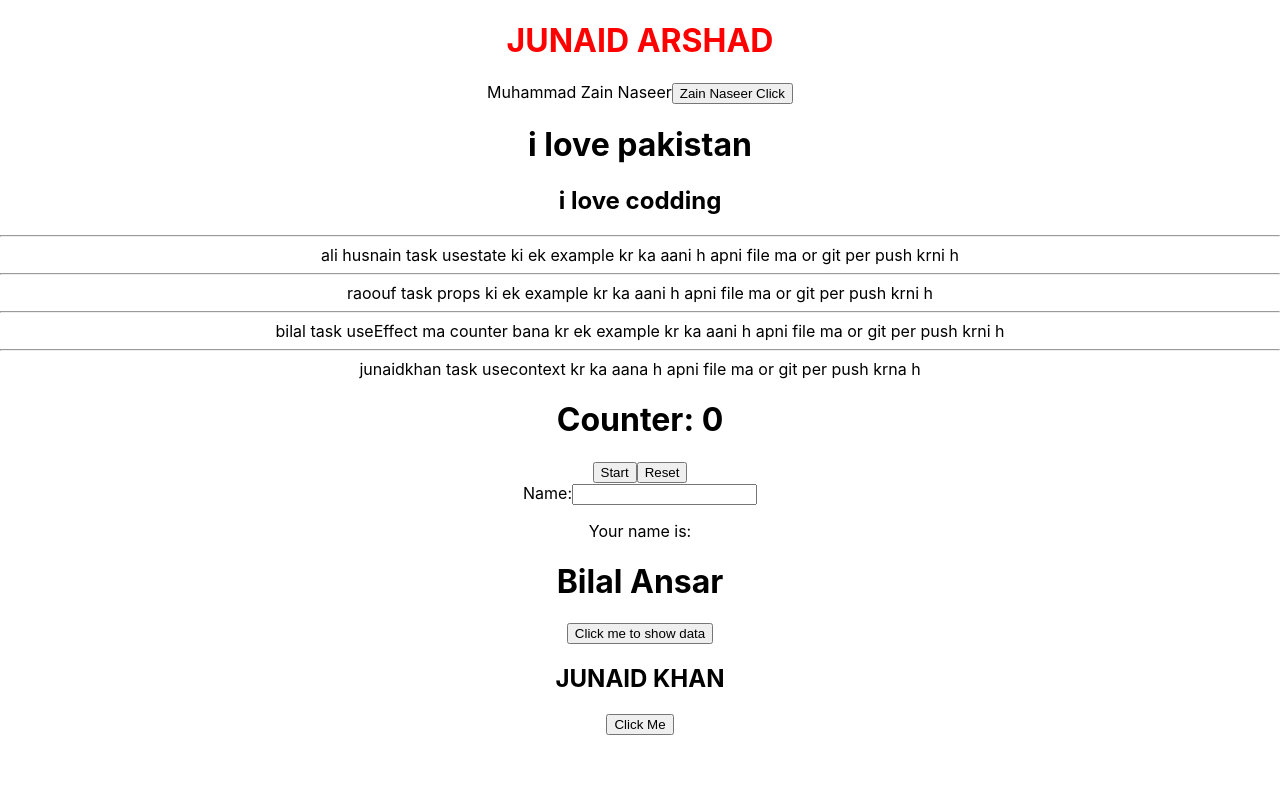
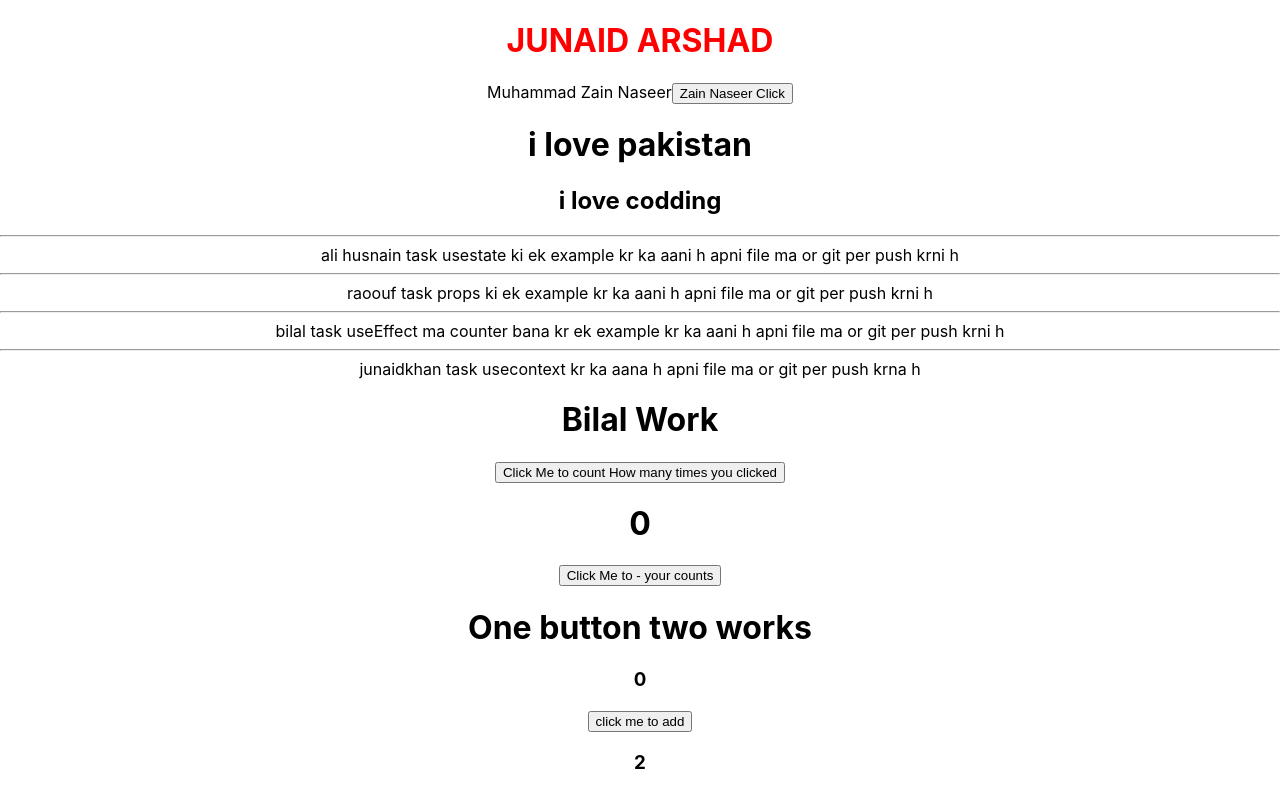
Before and after one commit to mzain030/officaial-website-work-, a React (Create React App) app: page / in a window 1280 px wide. Shown: the top 799 px of the page. Built offline with nearby package versions, Linux system fonts and the light colour scheme.

Commit message:
bilal ansar

```diff
--- a/src/App.js
+++ b/src/App.js
@@ -12,9 +12,10 @@ function App() {
     <div className="App">
       <Junaidkhan/>
      <Zain/>
+     <h1>Bilal Work</h1>
      <Bilal/>
+     <Pracitce/>
      <Ali/>
-     <Pracitce/>
     </div>
   );
 }
--- a/src/components/Bilal.jsx
+++ b/src/components/Bilal.jsx
@@ -1,21 +1,32 @@
 import { useState, useEffect } from "react";
 
 const Bilal = () => {
-  const [count, setCount] = useState(0);
-  const [isRunning, setIsRunning] = useState(false);
 
-  useEffect(() => {
-    if (isRunning) {
-      const interval = setInterval(() => {
-        setCount((prevCount) => prevCount + 1);
-      }, 1000);
-      return () => clearInterval(interval);
-    }
-  }, [isRunning]);
+  // for counter
+  const [data,setData]=useState(0);
+
+  const [cont,setCont]=useState(0);
+const [second,setSecond]=useState(0);
+
+useEffect(() => {
+setSecond(cont+2)
+}, [cont])
+// chat gpt code
+  // const [count, setCount] = useState(0);
+  // const [isRunning, setIsRunning] = useState(false);
+
+  // useEffect(() => {
+  //   if (isRunning) {
+  //     const interval = setInterval(() => {
+  //       setCount((prevCount) => prevCount + 1);
+  //     }, 1000);
+  //     return () => clearInterval(interval);
+  //   }
+  // }, [isRunning]);
 
   return (
     <div className="flex flex-col items-center p-4 border rounded-lg shadow-lg w-64">
-      <h1 className="text-xl font-bold">Counter: {count}</h1>
+      {/* <h1 className="text-xl font-bold">Counter: {count}</h1>
       <button
         className="mt-2 px-4 py-2 bg-green-500 text-white rounded-lg hover:bg-green-600"
         onClick={() => setIsRunning(!isRunning)}
@@ -27,7 +38,22 @@ const Bilal = () => {
         onClick={() => { setCount(0); setIsRunning(false); }}
       >
         Reset
-      </button>
+      </button> */}
+
+<div className="container">
+  <button type="button" onClick={()=>setData(data+1)}>Click Me to count How many times you clicked</button>
+</div>
+
+<h1>{data}</h1>
+
+<button type="button" onClick={()=>setData(data-1)}>Click Me to - your counts</button>
+
+
+{/* one button two workings */}
+<h1>One button two works</h1>
+<h3>{cont}</h3>
+<button type="button" onClick={()=>setCont(cont+1)}>click me to add </button>
+<h3>{second}</h3>
     </div>
   );
 };
```
